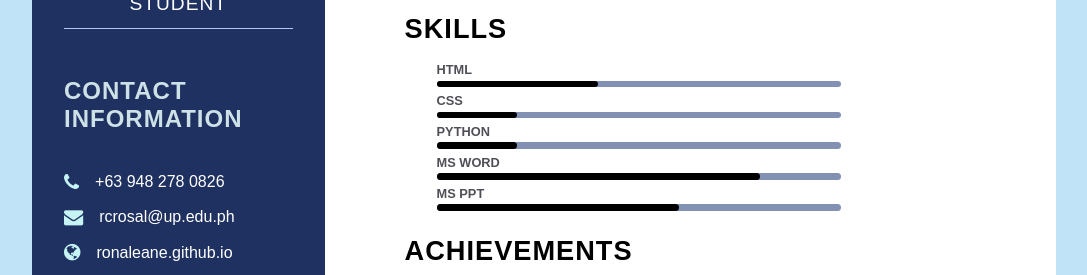
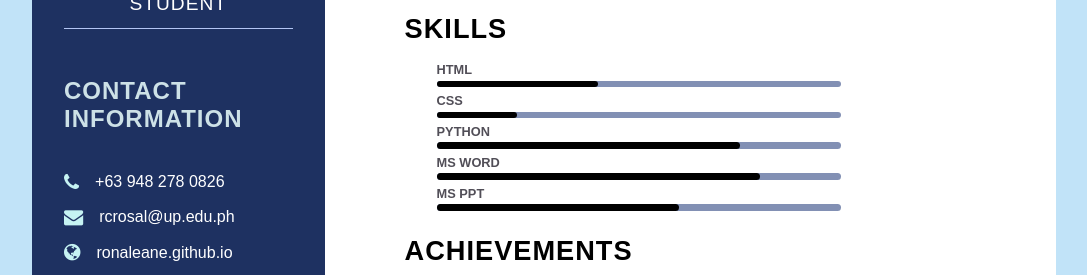
Before and after one commit to ronaleane/ronaleane.github.io, a plain HTML site: page index.html in a window 1280 px wide. Shown: the part 374-649 px from the top of the page, without its empty margins (96-1183 px from the left). Drawn offline with Linux system fonts and the light colour scheme.

Commit message:
changed py-progress percentage

```diff
--- a/styles.css
+++ b/styles.css
@@ -152,7 +152,7 @@ body{
 }
 
 .py-progress{
-    width: 20%;
+    width: 75%;
 }
 
 .word-progress{
```
